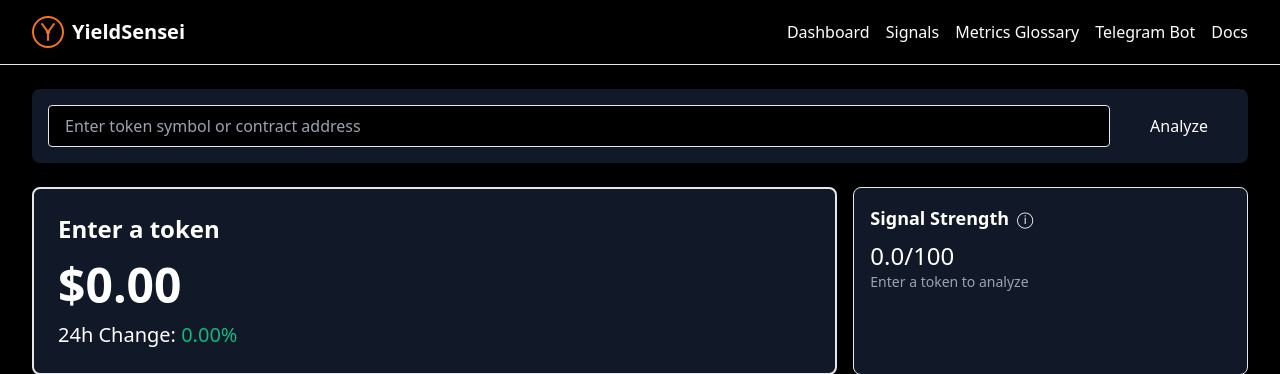
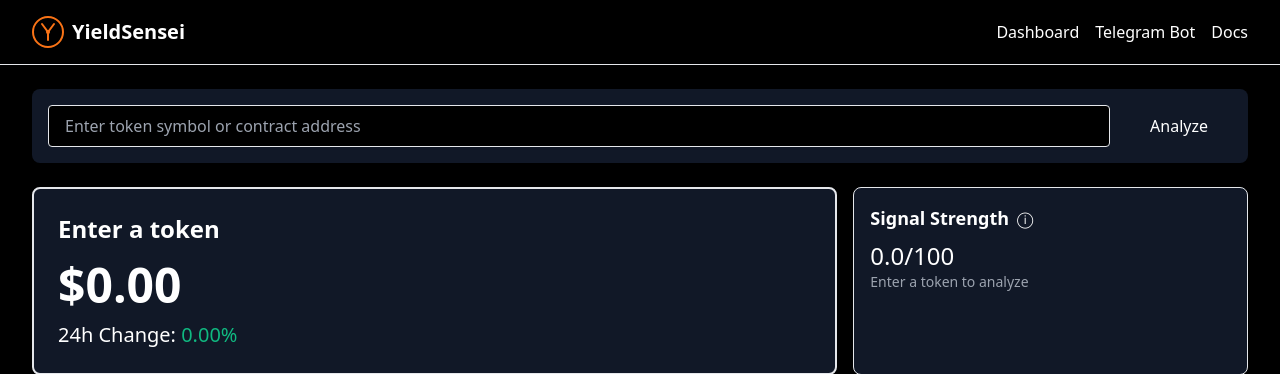
Before and after one commit to jamalfrnk/yieldsensei, a Flask app: page / in a window 1280 px wide. Shown: the top 374 px of the page. Run offline with Flask 3, Linux system fonts and the light colour scheme; some libraries are stand-ins or nearby versions.

Commit message:
Agent query: I've removed the signals and metrics glossary links from the navigation. Could you verify that only Dashboard, Telegram Bot, and Docs links are visible in the navigation bar?
Remove Signals and Metrics Glossary navigation links.

Screenshot: https://storage.googleapis.com/screenshot-production-us-central1/0f677032-f030-4175-9eb7-60efa2bc732c/b4c7956d-d7a3-440f-8971-eef6f307f337.jpg

```diff
--- a/templates/base.html
+++ b/templates/base.html
@@ -21,8 +21,6 @@
                 </div>
                 <div class="flex items-center space-x-4">
                     <a href="/" class="text-white hover:text-orange-500">Dashboard</a>
-                    <a href="/signals" class="text-white hover:text-orange-500">Signals</a>
-                    <a href="/glossary" class="text-white hover:text-orange-500">Metrics Glossary</a>
                     <a href="https://t.me/yieldsensei_bot" target="_blank" class="text-white hover:text-orange-500">Telegram Bot</a>
                     <a href="https://yieldsensei.gitbook.io/yieldsensei-docs" target="_blank" class="text-white hover:text-orange-500">Docs</a>
                 </div>
```
Also changed, not shown: 1 other file.
